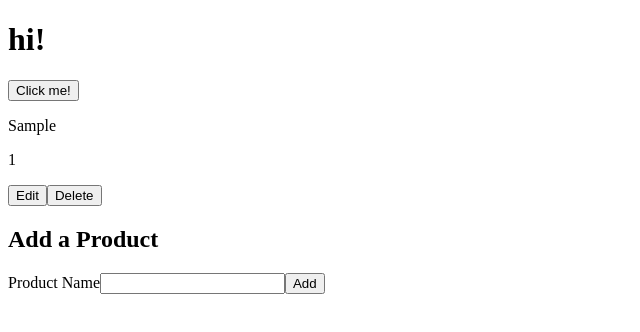
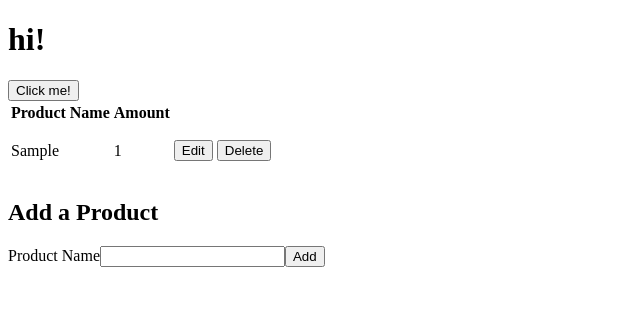
Before and after one commit to caroham/react-bits, a React (Create React App) app: page / in a window 1280 px wide. Both pictures are taken after typing "Sample" into the empty fields and a click on the input "Add". Shown: the top 332 px of the page, without its empty margins (0-640 px from the left). Built offline with nearby package versions, Linux system fonts and the light colour scheme.

Commit message:
refactored to have list as table using React.Fragment

```diff
--- a/src/sub-components/List.js
+++ b/src/sub-components/List.js
@@ -17,23 +17,21 @@ class ItemDetail extends Component {
     }
 
     render() {
-        return (<div className="ItemDetail">{
+        return (<React.Fragment>{
             this.state.editMode ?
                 <EditForm edit={this.props.edit} changeEditMode={this.changeEditMode} idx={this.props.idx} prodName={this.props.prodName} amount={this.props.amount}/>
             :
-            <div>
-                <p>{this.props.prodName}</p>
-                <p>{this.props.amount}</p>
-                <button onClick={() => {
+            <tr>
+                <td><p>{this.props.prodName}</p></td>
+                <td><p>{this.props.amount}</p></td>
+                <td><button onClick={() => {
                     this.setState({editMode: true});
-                }}>Edit</button>
-                <button onClick={() => this.props.delete(this.props.idx)}>Delete</button>
-            </div>
-            }</div>);
+                }}>Edit</button></td>
+                <td><button onClick={() => this.props.delete(this.props.idx)}>Delete</button></td>
+            </tr>
+            }</React.Fragment>);
     }
 }
-
-
 
 
 class List extends Component {
@@ -45,12 +43,23 @@ class List extends Component {
     }
 
     render() {
-        return this.props.items
-        .map((item, idx) => {
+        let items = this.props.items.map((item, idx) => {
             return (
                 <ItemDetail key={idx} idx={idx} prodName={item.name} amount={item.amount} edit={this.props.edit} delete={this.props.delete} />
             )}
+        );
+        return (
+            <table>
+                <thead>
+                    <tr>
+                        <th>Product Name</th>
+                        <th>Amount</th>
+                    </tr>
+                </thead>
+                <tbody>{items}</tbody>
+            </table>
         )
+
 
     }
 }
```
